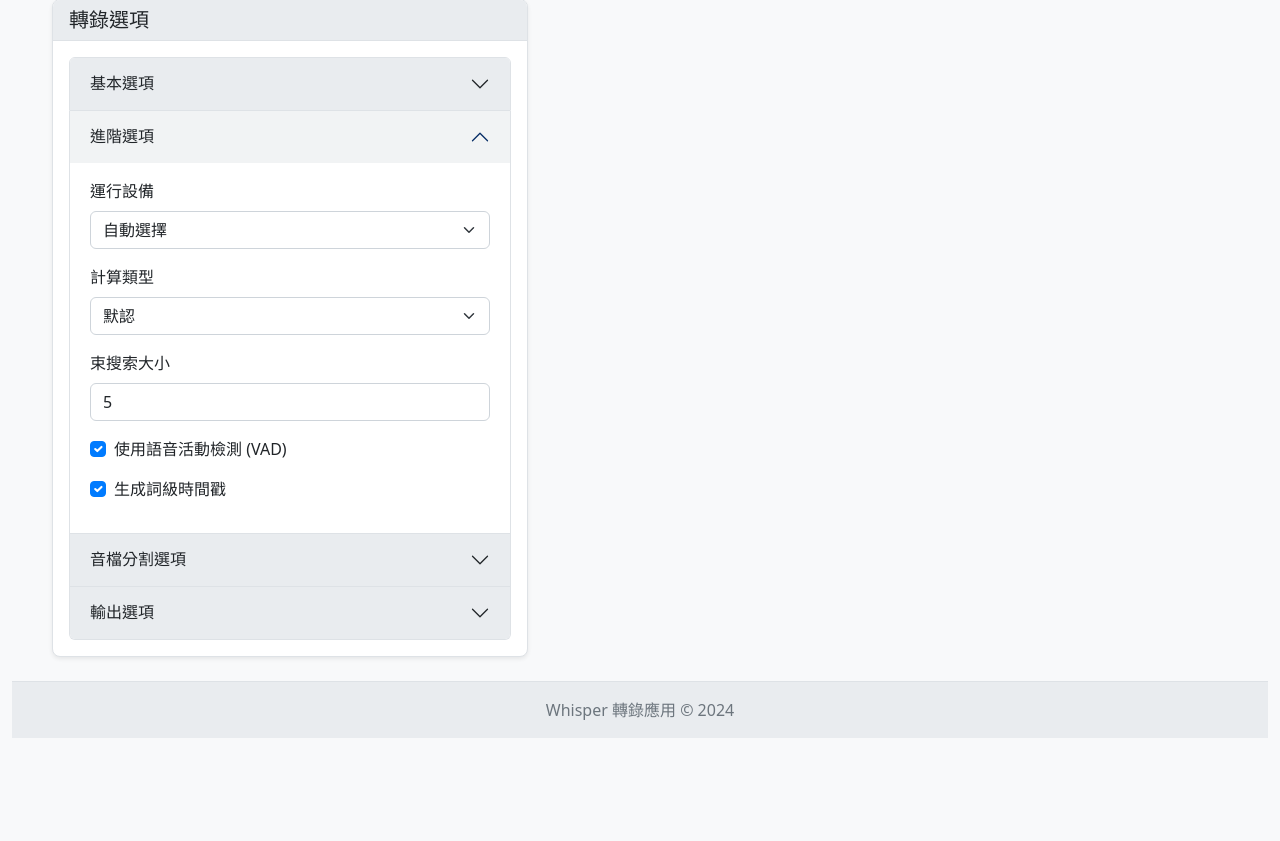
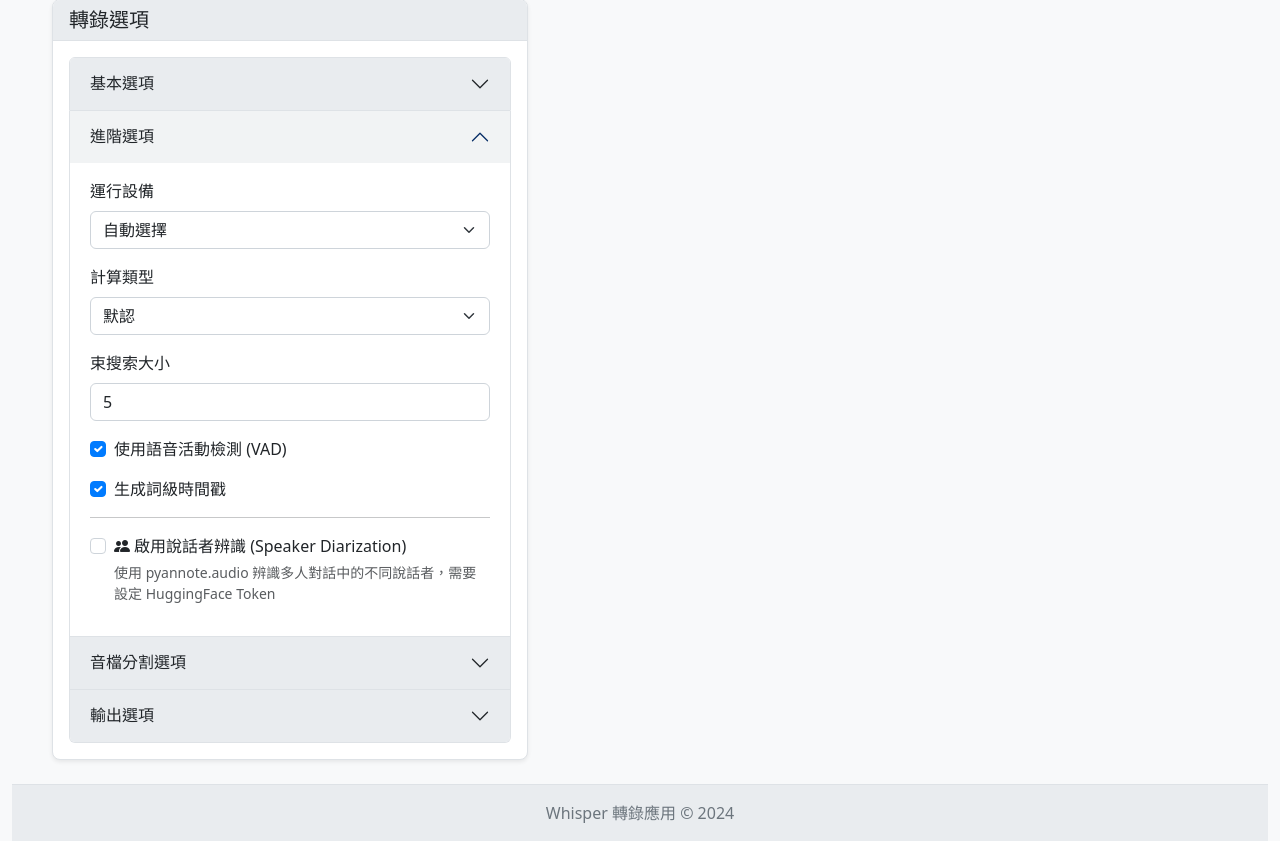
Before and after one commit to sunny70487/viedo_transfer, a FastAPI app: template frontend/templates/index.html in a window 1280 px wide, after a click on "進階選項". Shown: the part 414-1255 px from the top of the page. Before the commit the page ends 1152 px from the top, so only its background shows below. Run offline with FastAPI, Linux system fonts and the light colour scheme; the template is opened without the code that fills it, so the values that code supplies are empty; some libraries are stand-ins or nearby versions.

Commit message:
[feat] add frontend speaker diarization option

```diff
--- a/frontend/static/js/main.js
+++ b/frontend/static/js/main.js
@@ -52,6 +52,18 @@ function initForms() {
         uploadForm.addEventListener('submit', function(e) {
             e.preventDefault();
             submitUploadForm();
+        });
+    }
+
+    // 說話者辨識 checkbox：切換人數輸入框顯示
+    const speakerDiarizationCheckbox = document.getElementById('speaker-diarization');
+    const numSpeakersContainer = document.getElementById('num-speakers-container');
+    if (speakerDiarizationCheckbox && numSpeakersContainer) {
+        speakerDiarizationCheckbox.addEventListener('change', function() {
+            numSpeakersContainer.style.display = this.checked ? 'block' : 'none';
+            if (!this.checked) {
+                document.getElementById('num-speakers').value = '';
+            }
         });
     }
 }
@@ -229,7 +241,9 @@ function getFormData() {
         output_format: document.getElementById('output-format').value,
         split_segments: document.getElementById('split-segments').checked,
         segment_duration: parseInt(document.getElementById('segment-duration').value),
-        output_dir: document.getElementById('output-dir').value || null
+        output_dir: document.getElementById('output-dir').value || null,
+        speaker_diarization: document.getElementById('speaker-diarization').checked,
+        num_speakers: parseInt(document.getElementById('num-speakers').value) || null
     };
 
     return formData;
@@ -259,6 +273,13 @@ function appendFormDataParams(formData) {
     const outputDir = document.getElementById('output-dir').value;
     if (outputDir) {
         formData.append('output_dir', outputDir);
+    }
+
+    // Speaker diarization params
+    formData.append('speaker_diarization', document.getElementById('speaker-diarization').checked);
+    const numSpeakers = document.getElementById('num-speakers').value;
+    if (numSpeakers) {
+        formData.append('num_speakers', numSpeakers);
     }
 }
 
--- a/frontend/templates/index.html
+++ b/frontend/templates/index.html
@@ -209,6 +209,19 @@
                                                 <label class="form-check-label" for="word-timestamps">
                                                     生成詞級時間戳
                                                 </label>
+                                            </div>
+                                            <hr>
+                                            <div class="form-check mb-3">
+                                                <input class="form-check-input" type="checkbox" id="speaker-diarization" name="speaker_diarization">
+                                                <label class="form-check-label" for="speaker-diarization">
+                                                    <i class="bi bi-people-fill me-1"></i>啟用說話者辨識 (Speaker Diarization)
+                                                </label>
+                                                <div class="form-text">使用 pyannote.audio 辨識多人對話中的不同說話者，需要設定 HuggingFace Token</div>
+                                            </div>
+                                            <div class="mb-3" id="num-speakers-container" style="display:none;">
+                                                <label for="num-speakers" class="form-label">說話者人數 (選填)</label>
+                                                <input type="number" class="form-control" id="num-speakers" name="num_speakers" min="1" max="20" placeholder="留空自動偵測">
+                                                <div class="form-text">如已知對話人數可手動指定，留空則自動偵測</div>
                                             </div>
                                         </div>
                                     </div>
```
